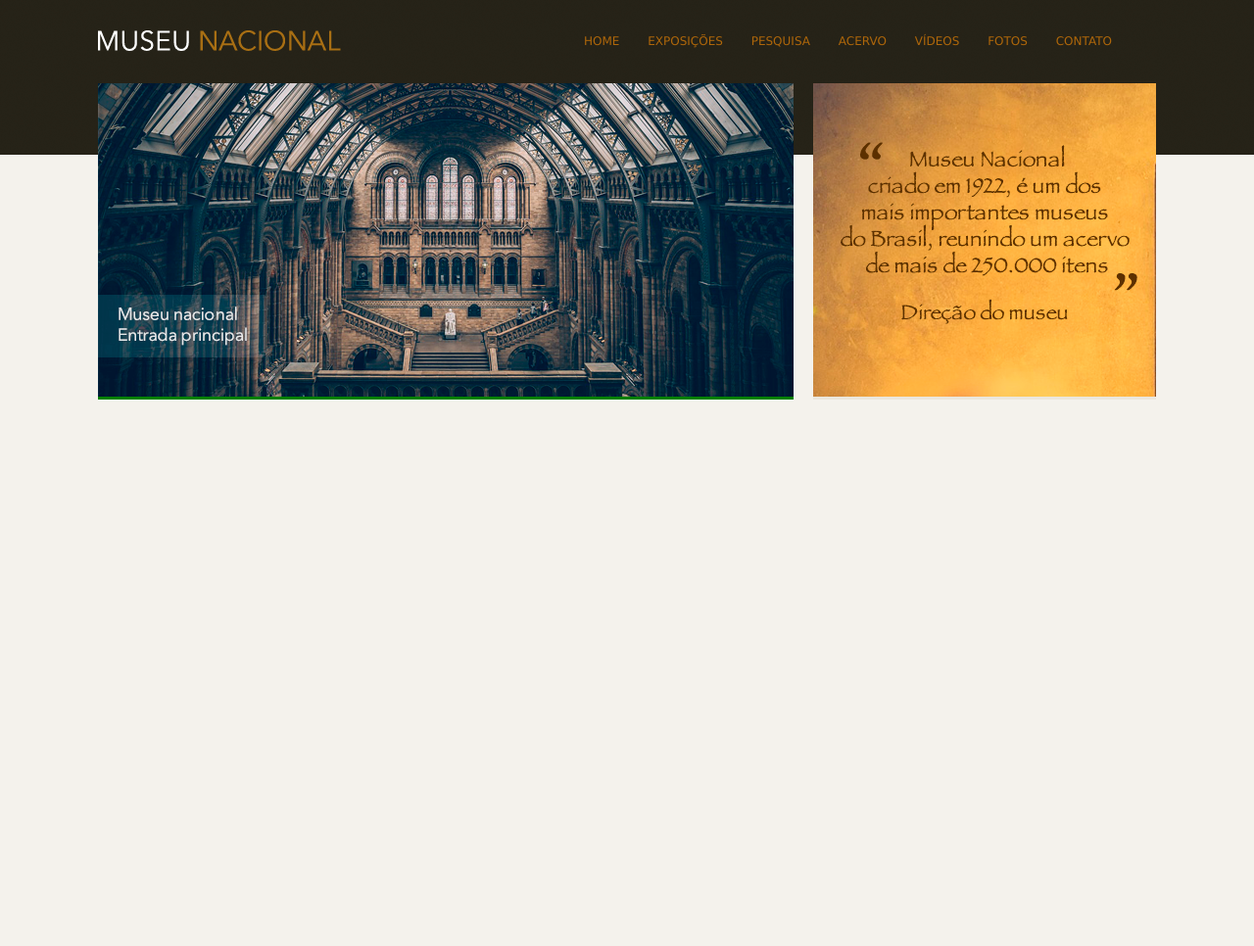
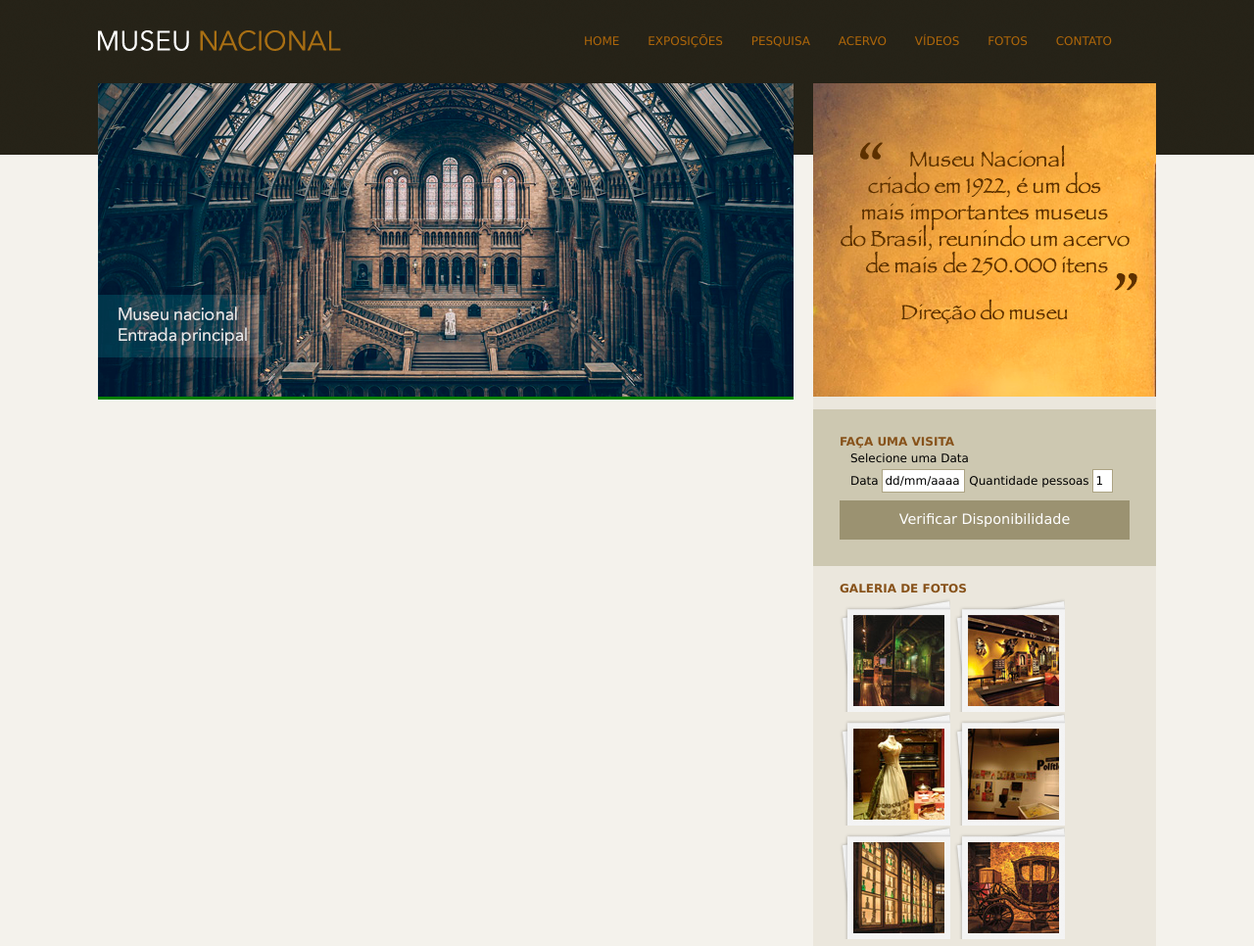
Before and after one commit to leonidasc019/Projeto-Curso01, a plain HTML site: page index.html in a window 1280 px wide. Shown: the top 966 px of the page at 98% size. Before the commit the page ends 800 px from the top, so only its background shows below. Drawn offline with Linux system fonts and the light colour scheme.

Commit message:
Aside configuration

```diff
--- a/index.html
+++ b/index.html
@@ -46,6 +46,30 @@
                 <section id="depoimento">
                     <img src="img/depoimento.png">
                 </section>
+                <section id="visita">
+                    <h4>Faça uma visita</h4>
+                    <form>
+                        <fieldset>
+                            <legend>Selecione uma Data</legend>
+                            <label for="data">Data</label>
+                            <input class="campo" type="text" id="data" value="dd/mm/aaaa">
+
+                            <label for="qtd">Quantidade pessoas</label>
+                            <input class="campoqtd" type="text" id="qtd" value="1">
+                        </fieldset>
+                        <input type="submit" class="botao" value="Verificar Disponibilidade">
+                    </form>
+                </section>
+                <section id="galeria">
+                    <h4>Galeria de Fotos</h4>
+
+                    <a href=""><img src="img/imagem1.jpg"></a>
+                    <a href=""><img src="img/imagem2.jpg"></a>
+                    <a href=""><img src="img/imagem3.jpg"></a>
+                    <a href=""><img src="img/imagem4.jpg"></a>
+                    <a href=""><img src="img/imagem5.jpg"></a>
+                    <a href=""><img src="img/imagem6.jpg"></a>
+                </section>
             </aside>
         </div>
     </div>
--- a/style/estilo.css
+++ b/style/estilo.css
@@ -64,4 +64,70 @@
         width: 350px;
         float: right;
         background: #ebe7dd;
+        padding-bottom: 30px;
     }
+
+    section#visita {
+        background: #cdc8b1;
+        padding: 10px 27px 27px 27px;
+        margin-top: 10px;
+    }
+
+    h4 {
+        color: #87521a;
+        text-transform: uppercase;
+        padding-bottom: 3px;
+        margin-bottom: 0;
+    }
+    /* Formulários */
+
+    input {
+        height: 20px;
+        background: #fff;
+        border: none;
+        font-size: 1em;
+    }
+
+    input.campo {
+        border: 1px solid #ada484;
+        width: 79px;
+    }
+
+    input.campoqtd {
+        border: 1px solid #ada484;
+        width: 15px;
+    }
+
+    input.botao {
+        background: #9b9271;
+        color: white;
+        width: 100%;
+        height: 40px;
+        font-size: 1.2em;
+    }
+
+    fieldset {
+        border: none;
+    }
+
+    legend {
+        display: none;
+    }
+
+    section#galeria {
+        padding: 0 27px 0 27px;
+    }
+
+    section#galeria img {
+        width: 93px;
+        height: 93px;
+        padding: 10px;
+        position: relative;
+        top: 7px;
+        left: 4px;
+    }
+
+    section#galeria a {
+        display: inline-block;
+        background: url(/img/fundo-foto.png) no-repeat;
+    }
```
